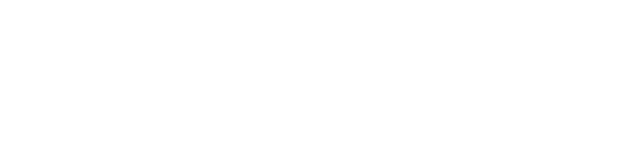
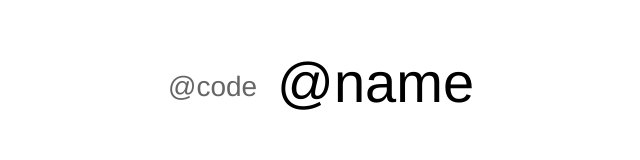
Before and after one commit to aaronbuchanan/ngrok-serve, a website: page views/error.html in a window 1280 px wide. Shown: the whole page, without its empty margins (319-959 px from the left). Drawn offline with Linux system fonts and the light colour scheme.

Commit message:
Add error page

```diff
--- a/views/error.html
+++ b/views/error.html
@@ -2,18 +2,22 @@
 <html>
   <head>
     <meta charset="utf-8">
-    <title>%code% - %name%</title>
+    <title>@code - @name</title>
     <style type='text/css'>
-      html, body {
-        margin:0;
-        padding:0;
-      }
+    html, body {
+      margin:0;
+      padding:0;
+      font-family:Helvetica, Arial, sans-serif;
+    }
+
+    h1 {font-size:3.5em;font-weight:400;text-align:center;margin:50px 0}
+    h1 .name {margin-left:20px}
+    h1 .code {opacity:0.6;vertical-align:middle;font-size:0.5em}
     </style>
-
-    <script type='application/javascript'>
-    </script>
   </head>
   <body>
 
+    <h1><span class='code'>@code</span><span class='name'>@name</span></h1>
+
   </body>
 </html>
```
